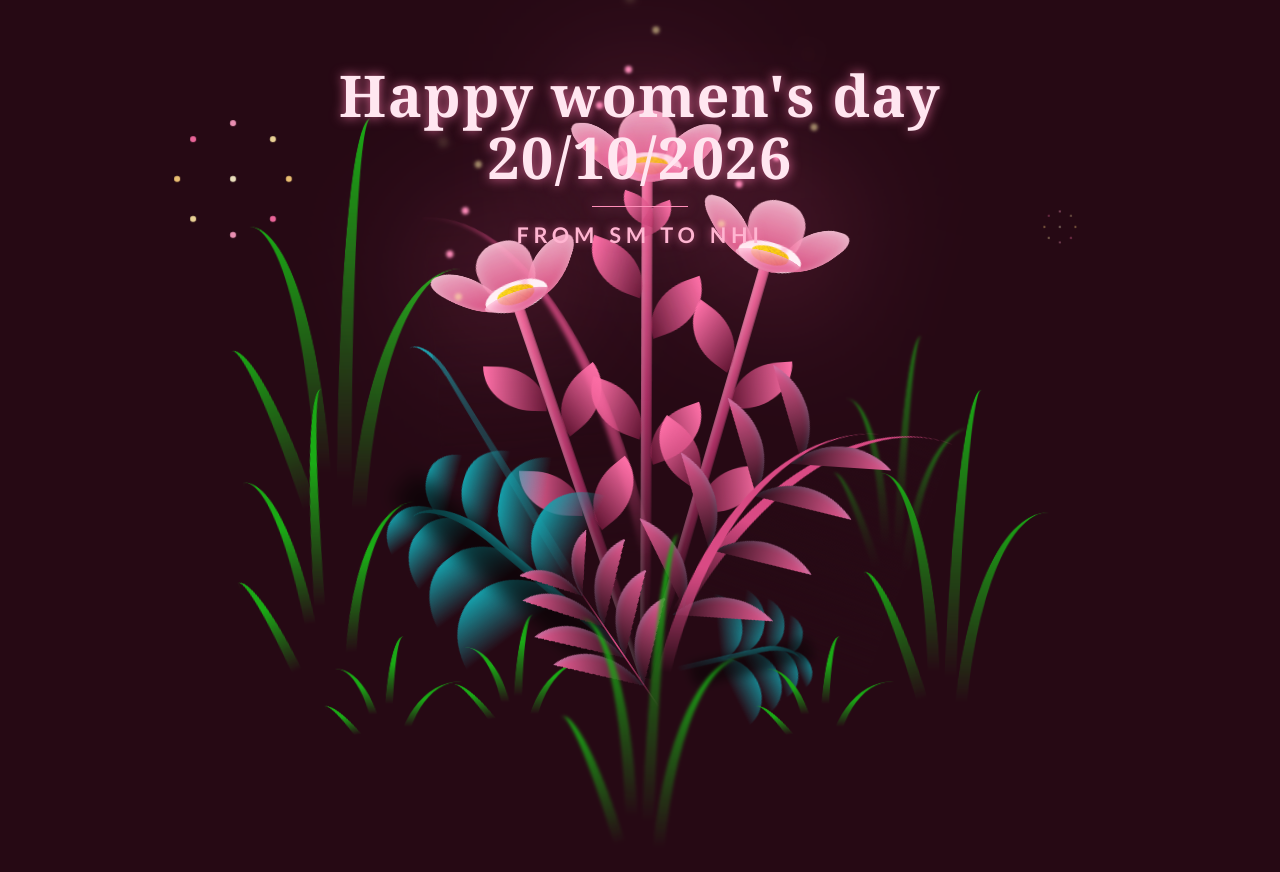
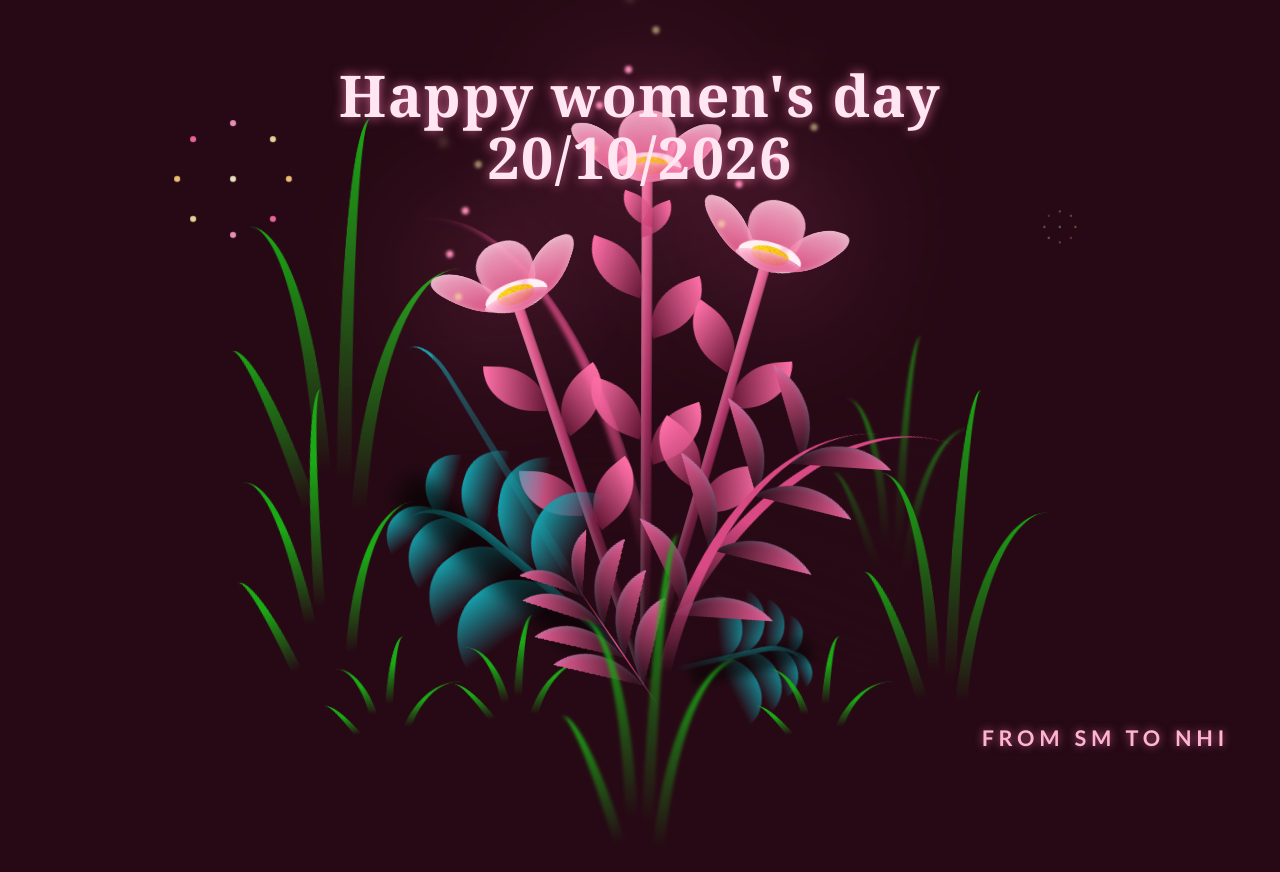
Before and after one commit to xmeitran/happy, a plain HTML site: page index.html in a window 1280 px wide. Drawn offline with Linux system fonts and the light colour scheme.

Commit message:
fix: move signature to bottom right

```diff
--- a/index.html
+++ b/index.html
@@ -17,8 +17,8 @@
     </div>
     <div class="happy-woman-day">
       Happy women's day 20/10/2026
-      <span>From SM to Nhi</span>
     </div>
+    <div class="signature">From SM to Nhi</div>
     <div class="flowers">
       <div class="flower flower--1">
         <div class="flower__leafs flower__leafs--1">
--- a/style.css
+++ b/style.css
@@ -1057,9 +1057,13 @@ body {
   text-shadow: 0 0 1.5vmin rgba(255, 123, 174, 0.8);
 }
 
-.happy-woman-day span {
+.signature {
+  position: fixed;
+  right: clamp(1.25rem, 4vw, 4rem);
+  bottom: clamp(1.25rem, 4vw, 3rem);
+  z-index: 35;
   display: block;
-  margin: 1.1rem auto 0;
+  margin: 0;
   font-family: "Trebuchet MS", Arial, sans-serif;
   font-size: clamp(0.9rem, 1.8vw, 1.35rem);
   font-weight: 600;
@@ -1070,14 +1074,8 @@ body {
   text-shadow: 0 0 1vmin rgba(255, 123, 174, 0.65);
 }
 
-.happy-woman-day span::before {
-  content: "";
-  display: block;
-  width: clamp(3rem, 10vw, 6rem);
-  height: 1px;
-  margin: 0 auto 0.9rem;
-  background: #ff8fb9;
-  box-shadow: 0 0 0.8rem rgba(255, 143, 185, 0.8);
+.signature::before {
+  display: none;
 }
 
 @media (max-width: 480px) {
@@ -1087,8 +1085,9 @@ body {
     font-size: clamp(1.75rem, 9vw, 2.5rem);
   }
 
-  .happy-woman-day span {
-    margin-top: 0.9rem;
+  .signature {
+    right: 1rem;
+    bottom: 1rem;
     font-size: 0.78rem;
     letter-spacing: 0.12em;
   }
```
